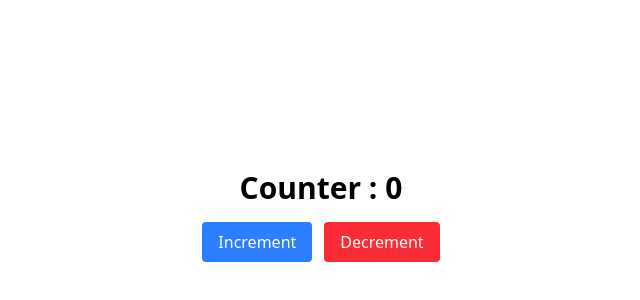
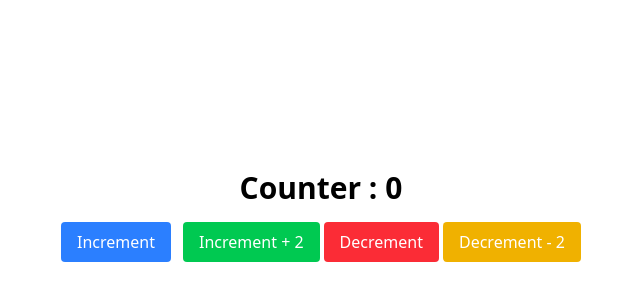
Before and after one commit to alriansyah/learn-reactjs-pzn, a React (Vite) app in the folder 3-reactjs-redux/: page /counter in a window 1280 px wide. Shown: the part 184-484 px from the top of the page, without its empty margins (319-959 px from the left). Built offline with nearby package versions, Linux system fonts and the light colour scheme.

Commit message:
feat: learn react js redux toolkit -> action parameter

```diff
--- a/3-reactjs-redux/src/components/1-counter/index.tsx
+++ b/3-reactjs-redux/src/components/1-counter/index.tsx
@@ -25,10 +25,22 @@ function Counter() {
           Increment
         </button>
         <button
+          className="bg-green-500 text-white px-4 py-2 rounded"
+          onClick={() => dispatch(increment(2))}
+        >
+          Increment + 2
+        </button>
+        <button
           className="bg-red-500 text-white px-4 py-2 rounded"
           onClick={handleDecrement}
         >
           Decrement
+        </button>
+        <button
+          className="bg-yellow-500 text-white px-4 py-2 rounded"
+          onClick={() => dispatch(decrement(2))}
+        >
+          Decrement - 2
         </button>
       </div>
     </div>
--- a/3-reactjs-redux/src/redux/counterSlice.ts
+++ b/3-reactjs-redux/src/redux/counterSlice.ts
@@ -1,4 +1,5 @@
 import { createSlice } from "@reduxjs/toolkit";
+import type { PayloadAction } from "@reduxjs/toolkit";
 
 export interface CounterState {
   value: number;
@@ -12,11 +13,11 @@ export const counterSlice = createSlice({
   name: "counter",
   initialState,
   reducers: {
-    increment: (state) => {
-      state.value += 1;
+    increment: (state, action: PayloadAction<number | undefined>) => {
+      state.value += action.payload ?? 1;
     },
-    decrement: (state) => {
-      state.value -= 1;
+    decrement: (state, action: PayloadAction<number | undefined>) => {
+      state.value -= action.payload ?? 1;
     },
   },
 });
```
